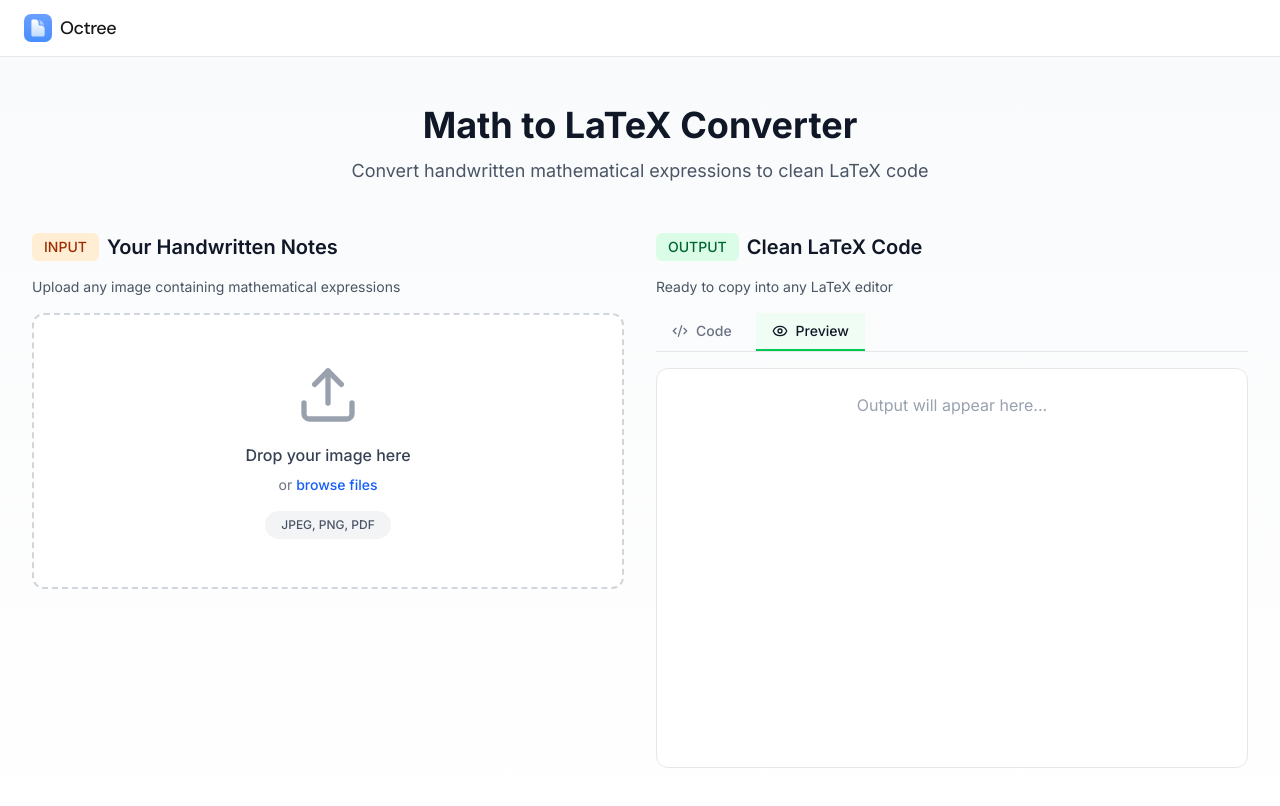
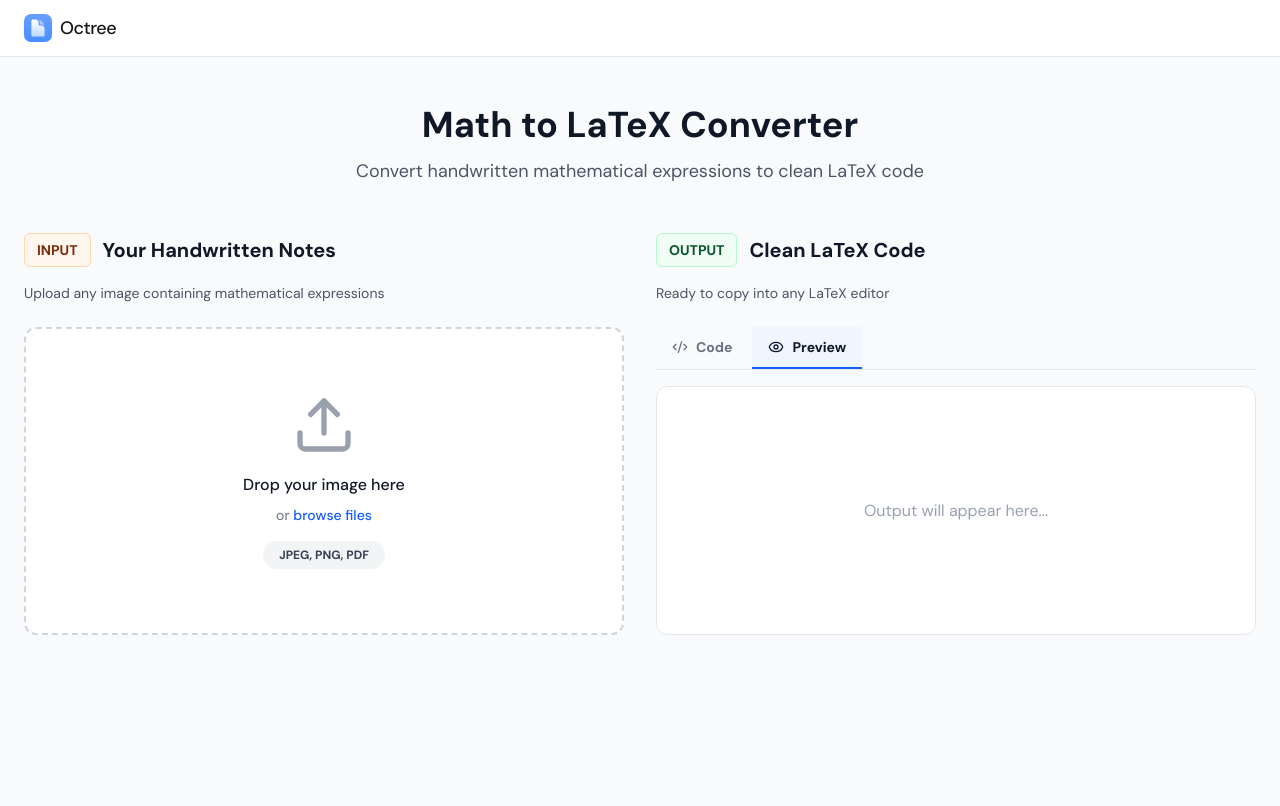
Before and after one commit to Octree-AI-Latex-Editor/tools, a Next.js app: page /tools/math-to-latex in a window 1280 px wide. Shown: the top 806 px of the page. Built offline with nearby package versions, Linux system fonts and the light colour scheme.

Commit message:
Update UI to match reference design: aligned columns, DM Sans font, improved styling. Switch to GPT-4o-mini for AI conversion

```diff
--- a/app/api/convert/route.ts
+++ b/app/api/convert/route.ts
@@ -4,8 +4,7 @@ export async function POST(request: NextRequest) {
   try {
     const { image, type } = await request.json();
 
-    // For now, using a placeholder response
-    // In production, this would call OpenAI Vision API or similar
+    // Call OpenAI Vision API with GPT-4o-mini
     const response = await fetch('https://api.openai.com/v1/chat/completions', {
       method: 'POST',
       headers: {
@@ -13,14 +12,14 @@ export async function POST(request: NextRequest) {
         'Authorization': `Bearer ${process.env.OPENAI_API_KEY || ''}`,
       },
       body: JSON.stringify({
-        model: 'gpt-4o',
+        model: 'gpt-4o-mini',
         messages: [
           {
             role: 'user',
             content: [
               {
                 type: 'text',
-                text: 'Convert this handwritten mathematical expression to clean LaTeX code. Return ONLY the LaTeX code, no explanations.',
+                text: 'Convert this handwritten mathematical expression to clean LaTeX code. Return ONLY the LaTeX code, no explanations or markdown formatting.',
               },
               {
                 type: 'image_url',
@@ -32,12 +31,14 @@ export async function POST(request: NextRequest) {
           },
         ],
         max_tokens: 1000,
-        stream: false,
       }),
     });
 
     if (!response.ok) {
-      // Fallback to mock response if API fails
+      const errorData = await response.json();
+      console.error('OpenAI API error:', errorData);
+
+      // Fallback to demo response if API fails
       return NextResponse.json({
         latex: '\\[ F(x) = \\int_{a}^{x} f(t) \\, dt \\quad (1) \\]\n\\[ F\'(x) = f(x) \\quad (2) \\]',
       });
@@ -46,10 +47,11 @@ export async function POST(request: NextRequest) {
     const data = await response.json();
     const latex = data.choices[0]?.message?.content || '';
 
-    return NextResponse.json({ latex });
+    return NextResponse.json({ latex: latex.trim() });
   } catch (error) {
     console.error('Conversion error:', error);
-    // Return mock data on error
+
+    // Return demo data on error
     return NextResponse.json({
       latex: '\\[ F(x) = \\int_{a}^{x} f(t) \\, dt \\quad (1) \\]\n\\[ F\'(x) = f(x) \\quad (2) \\]',
     });
--- a/components/AIToolLayout.tsx
+++ b/components/AIToolLayout.tsx
@@ -2,6 +2,13 @@
 
 import { useState, useCallback } from 'react';
 import { Upload, Code2, Eye, Loader2 } from 'lucide-react';
+import { DM_Sans } from 'next/font/google';
+import { cn } from '@/lib/utils';
+
+const dmSans = DM_Sans({
+  subsets: ['latin'],
+  weight: ['400', '500', '700'],
+});
 
 interface AIToolLayoutProps {
   title: string;
@@ -89,25 +96,25 @@ export default function AIToolLayout({
   };
 
   return (
-    <div className="min-h-screen bg-gradient-to-b from-gray-50 to-white">
-      <div className="mx-auto max-w-7xl px-4 sm:px-6 lg:px-8 py-12">
+    <div className={cn("min-h-screen bg-gray-50", dmSans.className)}>
+      <div className="mx-auto max-w-7xl px-6 py-12">
         {/* Header */}
         <div className="mb-12 text-center">
           <h1 className="text-4xl font-bold text-gray-900 mb-3">{title}</h1>
           <p className="text-lg text-gray-600">{description}</p>
         </div>
 
-        {/* Main Grid */}
-        <div className="grid grid-cols-1 lg:grid-cols-2 gap-8">
+        {/* Main Grid - Two columns aligned */}
+        <div className="grid grid-cols-2 gap-8">
           {/* Input Section */}
-          <div>
-            <div className="mb-4 flex items-center gap-2">
-              <span className="inline-flex items-center rounded-md bg-orange-100 px-3 py-1 text-sm font-medium text-orange-800">
+          <div className="flex flex-col">
+            <div className="mb-4 flex items-center gap-3">
+              <span className="inline-flex items-center rounded-md bg-orange-50 px-3 py-1.5 text-sm font-semibold text-orange-900 border border-orange-200">
                 INPUT
               </span>
-              <h2 className="text-xl font-semibold text-gray-900">{inputLabel}</h2>
+              <h2 className="text-xl font-bold text-gray-900">{inputLabel}</h2>
             </div>
-            <p className="text-sm text-gray-600 mb-4">
+            <p className="text-sm text-gray-600 mb-6">
               Upload any image containing mathematical expressions
             </p>
 
@@ -116,34 +123,34 @@ export default function AIToolLayout({
               onDrop={handleDrop}
               onDragOver={handleDragOver}
               onDragLeave={handleDragLeave}
-              className={`relative border-2 border-dashed rounded-xl p-12 text-center transition-all ${
+              className={`relative border-2 border-dashed rounded-xl p-16 text-center transition-all flex-1 flex flex-col items-center justify-center ${
                 isDragging
                   ? 'border-blue-500 bg-blue-50'
                   : 'border-gray-300 bg-white hover:border-gray-400'
               } ${isProcessing ? 'opacity-50 pointer-events-none' : ''}`}
             >
               {imageData ? (
-                <div className="relative">
+                <div className="relative w-full">
                   <img
                     src={imageData}
                     alt="Uploaded"
                     className="max-w-full h-auto rounded-lg mx-auto"
                   />
-                  <div className="absolute top-2 right-2 bg-white rounded-full px-3 py-1 text-xs font-medium text-gray-700 shadow">
+                  <div className="absolute top-3 right-3 bg-white rounded-full px-3 py-1.5 text-xs font-semibold text-gray-700 shadow-sm border border-gray-200">
                     {acceptedFormats}
                   </div>
                 </div>
               ) : (
                 <>
                   {isProcessing ? (
-                    <Loader2 className="mx-auto h-16 w-16 text-blue-500 animate-spin" />
+                    <Loader2 className="h-16 w-16 text-blue-500 animate-spin mb-4" />
                   ) : (
-                    <Upload className="mx-auto h-16 w-16 text-gray-400" />
+                    <Upload className="h-16 w-16 text-gray-400 mb-4" />
                   )}
-                  <p className="mt-4 text-base text-gray-700 font-medium">
+                  <p className="text-base text-gray-900 font-medium mb-2">
                     {isProcessing ? 'Processing...' : 'Drop your image here'}
                   </p>
-                  <p className="mt-2 text-sm text-gray-500">
+                  <p className="text-sm text-gray-500 mb-4">
                     or{' '}
                     <label className="text-blue-600 hover:text-blue-500 cursor-pointer font-medium">
                       browse files
@@ -156,7 +163,7 @@ export default function AIToolLayout({
                       />
                     </label>
                   </p>
-                  <div className="mt-4 inline-block bg-gray-100 rounded-full px-4 py-1.5 text-xs font-medium text-gray-600">
+                  <div className="inline-block bg-gray-100 rounded-full px-4 py-1.5 text-xs font-semibold text-gray-700">
                     {acceptedFormats}
                   </div>
                 </>
@@ -165,29 +172,29 @@ export default function AIToolLayout({
 
             {error && (
               <div className="mt-4 rounded-lg bg-red-50 border border-red-200 p-4">
-                <p className="text-sm text-red-800">{error}</p>
+                <p className="text-sm text-red-800 font-medium">{error}</p>
               </div>
             )}
           </div>
 
           {/* Output Section */}
-          <div>
-            <div className="mb-4 flex items-center gap-2">
-              <span className="inline-flex items-center rounded-md bg-green-100 px-3 py-1 text-sm font-medium text-green-800">
+          <div className="flex flex-col">
+            <div className="mb-4 flex items-center gap-3">
+              <span className="inline-flex items-center rounded-md bg-green-50 px-3 py-1.5 text-sm font-semibold text-green-900 border border-green-200">
                 OUTPUT
               </span>
-              <h2 className="text-xl font-semibold text-gray-900">{outputLabel}</h2>
+              <h2 className="text-xl font-bold text-gray-900">{outputLabel}</h2>
             </div>
-            <p className="text-sm text-gray-600 mb-4">
+            <p className="text-sm text-gray-600 mb-6">
               Ready to copy into any LaTeX editor
             </p>
 
             {/* Tabs */}
             <div className="border-b border-gray-200 mb-4">
-              <div className="flex gap-2">
+              <div className="flex gap-1">
                 <button
                   onClick={() => setActiveTab('code')}
-                  className={`flex items-center gap-2 px-4 py-2 text-sm font-medium border-b-2 transition-colors ${
+                  className={`flex items-center gap-2 px-4 py-2.5 text-sm font-semibold border-b-2 transition-colors ${
                     activeTab === 'code'
                       ? 'border-gray-900 text-gray-900'
                       : 'border-transparent text-gray-500 hover:text-gray-700'
@@ -198,9 +205,9 @@ export default function AIToolLayout({
                 </button>
                 <button
                   onClick={() => setActiveTab('preview')}
-                  className={`flex items-center gap-2 px-4 py-2 text-sm font-medium border-b-2 transition-colors ${
+                  className={`flex items-center gap-2 px-4 py-2.5 text-sm font-semibold border-b-2 transition-colors ${
                     activeTab === 'preview'
-                      ? 'border-green-500 text-gray-900 bg-green-50'
+                      ? 'border-blue-600 text-gray-900 bg-blue-50'
                       : 'border-transparent text-gray-500 hover:text-gray-700'
                   }`}
                 >
@@ -211,26 +218,26 @@ export default function AIToolLayout({
             </div>
 
             {/* Output Content */}
-            <div className="bg-white border border-gray-200 rounded-xl p-6 min-h-[400px]">
+            <div className="bg-white border border-gray-200 rounded-xl p-6 flex-1 flex flex-col">
               {isProcessing ? (
-                <div className="flex items-center justify-center h-full">
+                <div className="flex items-center justify-center flex-1">
                   <div className="text-center">
                     <Loader2 className="mx-auto h-12 w-12 text-blue-500 animate-spin mb-4" />
-                    <p className="text-gray-600">Converting to LaTeX...</p>
+                    <p className="text-gray-600 font-medium">Converting to LaTeX...</p>
                   </div>
                 </div>
               ) : latexCode ? (
                 activeTab === 'code' ? (
-                  <pre className="font-mono text-sm text-gray-800 whitespace-pre-wrap">
+                  <pre className="font-mono text-sm text-gray-800 whitespace-pre-wrap overflow-auto">
                     {latexCode}
                   </pre>
                 ) : (
-                  <div className="text-center text-2xl text-gray-800">
+                  <div className="text-center text-2xl text-gray-800 flex-1 flex items-center justify-center">
                     <div dangerouslySetInnerHTML={{ __html: renderLatexPreview(latexCode) }} />
                   </div>
                 )
               ) : (
-                <div className="flex items-center justify-center h-full">
+                <div className="flex items-center justify-center flex-1">
                   <p className="text-gray-400">Output will appear here...</p>
                 </div>
               )}
@@ -243,7 +250,7 @@ export default function AIToolLayout({
                   href="https://useoctree.com"
                   target="_blank"
                   rel="noopener noreferrer"
-                  className="w-full inline-flex items-center justify-center px-6 py-3 bg-blue-600 text-white text-base font-medium rounded-lg hover:bg-blue-700 transition-colors shadow-sm"
+                  className="w-full inline-flex items-center justify-center px-6 py-3 bg-blue-600 text-white text-base font-semibold rounded-lg hover:bg-blue-700 transition-colors shadow-sm"
                 >
                   Open in Octree
                 </a>
```
